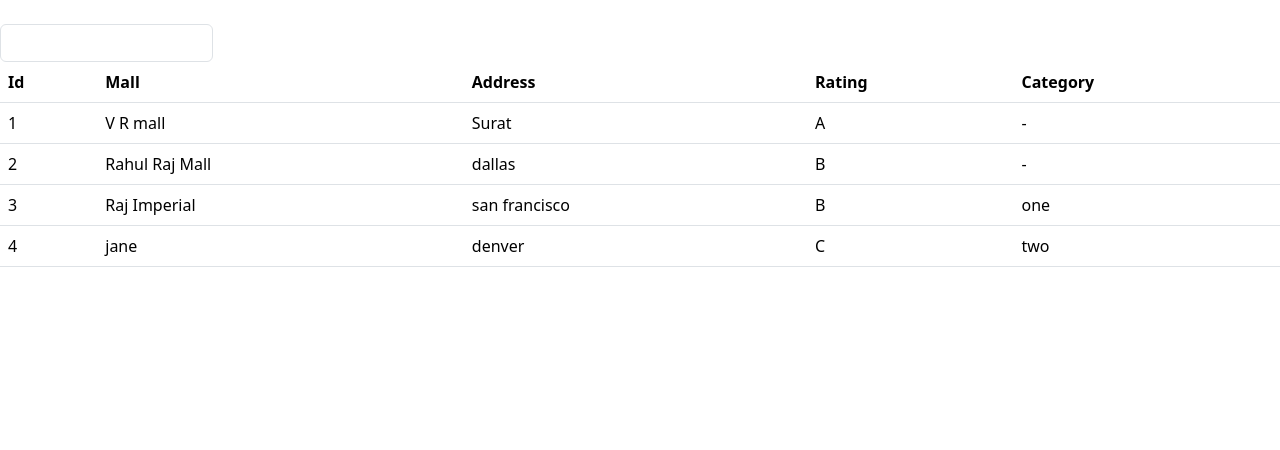
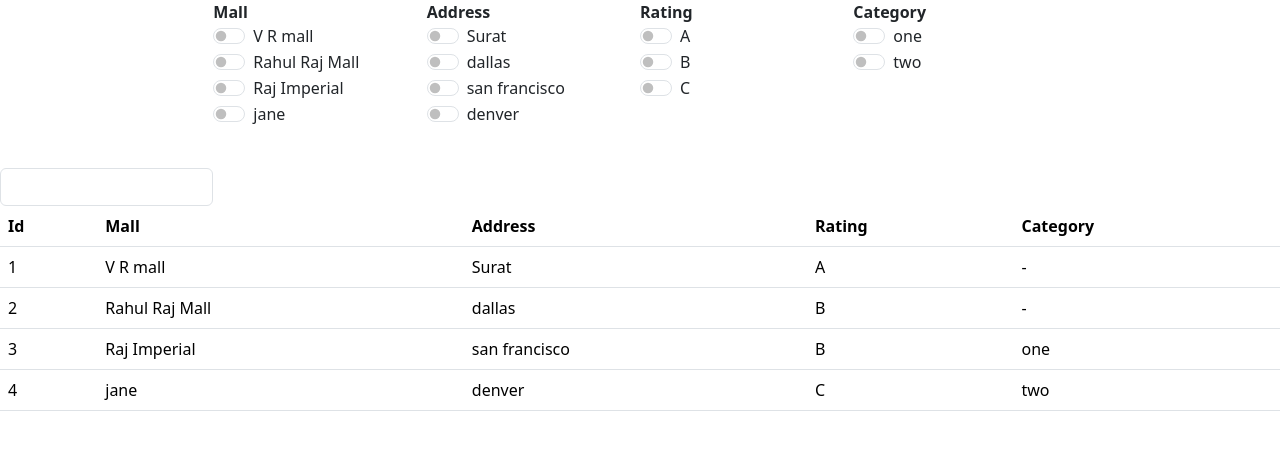
Before and after one commit to sonika-virani/R-Practical, a React (Create React App) app: page / in a window 1280 px wide. Shown: the top 450 px of the page. Built offline with nearby package versions, Linux system fonts and the light colour scheme.

Commit message:
Done: Create a component to generates checkboxes dynamically

```diff
--- /dev/null
+++ b/src/Component/FilterCheckboxes.js
@@ -0,0 +1,49 @@
+import React from 'react'
+
+function FilterCheckboxes({ dataList }) {
+    const checkBoxValue = dataList.reduce((acc, curr) => {
+        Object.keys(curr).forEach(key => {
+            if (key !== 'id') {
+                if (!acc[key]) {
+                    acc[key] = [];
+                }
+                if (!acc[key].includes(curr[key])) {
+                    acc[key].push(curr[key]);
+                }
+            }
+        });
+        return acc;
+    }, {});
+
+    const handleChange = (key, value) => {
+        console.log(key, value);
+    };
+
+    return (
+        <div className="row justify-content-md-center col-md-12">
+            {Object.keys(checkBoxValue).map((key, index) => (
+                <div className="col-md-2" key={index}>
+                    <div className="row mb-3">
+                        <label className="fw-bold">{key.charAt(0).toUpperCase() + key.slice(1)}</label>
+                        <div className="col-sm-10">
+                            {checkBoxValue[key].map((value, i) => (
+                                <div key={i} className="form-check form-switch">
+                                    <input
+                                        className="form-check-input"
+                                        type="checkbox"
+                                        role="switch"
+                                        id={value}
+                                        onChange={() => handleChange(key, value)}
+                                    />
+                                    <label className="form-check-label" htmlFor={value}>{value}</label>
+                                </div>
+                            ))}
+                        </div>
+                    </div>
+                </div>
+            ))}
+        </div>
+    );
+}
+
+export default FilterCheckboxes;
--- a/src/pages/Search.js
+++ b/src/pages/Search.js
@@ -1,4 +1,5 @@
-import React, {useState} from 'react'
+import React, { useState } from 'react';
+import FilterCheckboxes from '../Component/FilterCheckboxes';
 
 function Search() {
 
@@ -62,6 +63,7 @@ function Search() {
 
     return (
         <div>
+            <FilterCheckboxes dataList={dataList} />
             <div className="col-md-2">
                 <label htmlFor="name" className="form-label"></label>
                 <input
```
